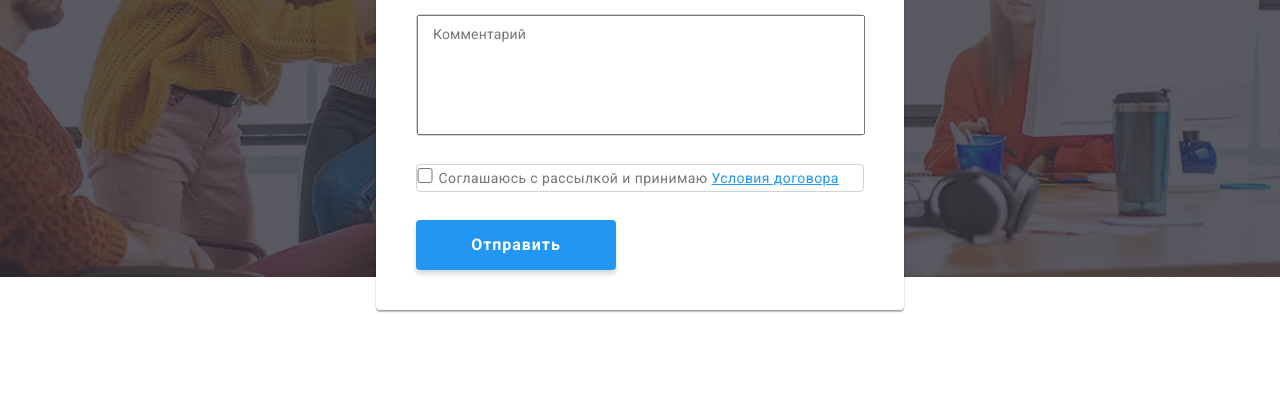
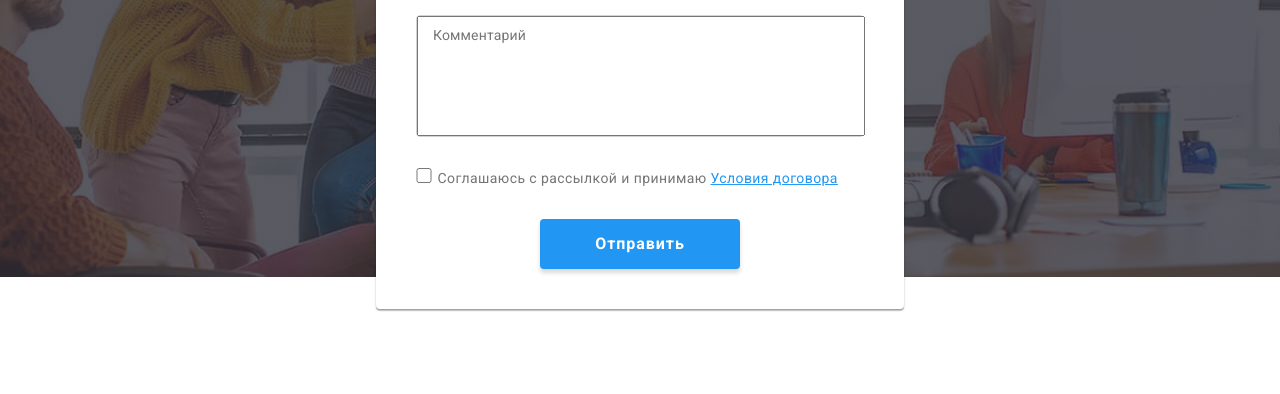
Before and after one commit to kapinusjuli/goit-markup-hw-06, a plain HTML site: page index.html in a window 1280 px wide. Both pictures are taken after a click on the button "Заказать услугу". Shown: the part 406-800 px from the top of the page. Drawn offline with nearby package versions, Linux system fonts and the light colour scheme.

Commit message:
позиционирует кнопку

```diff
--- a/css/styles.css
+++ b/css/styles.css
@@ -1157,6 +1157,7 @@ text-transform: none;
     top: 12px;
     left: 16px;
 
+
     font-weight: 400;
       font-size: 14px;
       line-height: 1.14;
@@ -1176,6 +1177,7 @@ text-transform: none;
 
 .policy {
     display: block;
+    border: 0;
 }
 /*
 .check {
@@ -1191,6 +1193,7 @@ text-transform: none;
 } */
 
 .submit {
+    display: block;
     margin-right: auto;
     margin-left: auto;
     border: 0;
```
